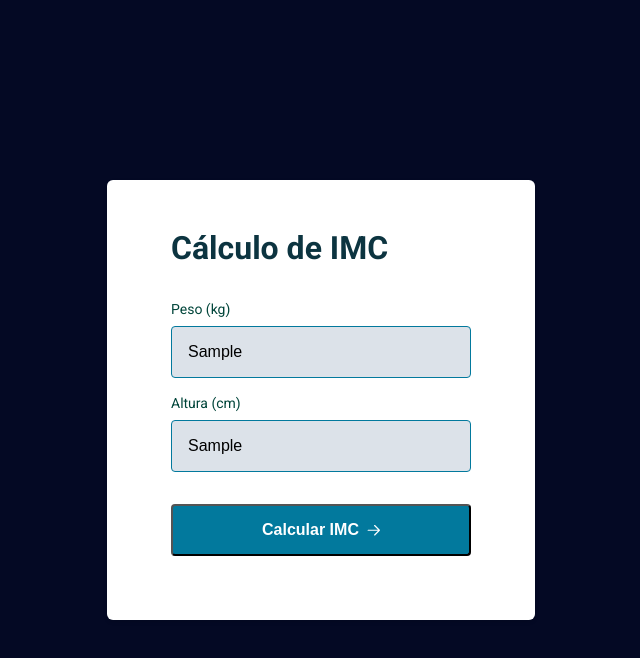
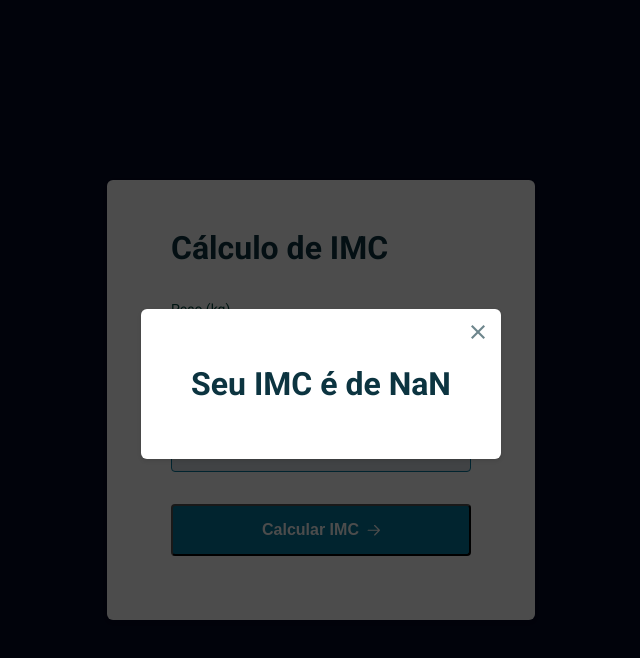
Before and after one commit to DigoB/Calculadora-IMC, a plain HTML site: page index.html in a window 1280 px wide. Both pictures are taken after typing "Sample", "Sample" into the empty fields and a click on the button "Calcular IMC". Shown: the whole page, without its empty margins (319-959 px from the left). Drawn offline with Linux system fonts and the light colour scheme.

Commit message:
Criada a lógica para calculo do IMC e transposição de Modal para mostrar o resultado

```diff
--- a/index.html
+++ b/index.html
@@ -58,7 +58,7 @@
                     <img src="./assets/Vector.png"
                     alt="Imagem de um X para fechar pop-up">
                 </button>
-                Seu IMC é 28
+                <span>Seu IMC é 28</span>
             </h2>
         </div>
     </div>
--- a/script.js
+++ b/script.js
@@ -1,6 +1,10 @@
 const form = document.querySelector('form')
 const inputWeight = document.querySelector('#weight')
 const inputHeight = document.querySelector('#height')
+
+const modalWrapper = document.querySelector('.modal-wrapper')
+const modalMessage = document.querySelector('.modal .title span')
+const modalBtnClose = document.querySelector('.modal button.close')
 
 form.onsubmit = (event) => {
 
@@ -9,6 +13,18 @@ form.onsubmit = (event) => {
     const weight = inputWeight.value
     const height = inputHeight.value
 
-    console.log(weight, height)
+    const result = calculateIMC(weight, height)
+    const message = `Seu IMC é de ${result}`
+
+    modalMessage.innerText = message
+    modalWrapper.classList.add('open')
 
 }
+
+modalBtnClose.onclick = () => {
+    modalWrapper.classList.remove('open')
+}
+
+function calculateIMC(weight, height) {
+    return (weight / ((height /100) ** 2)).toFixed(2)
+}
```
